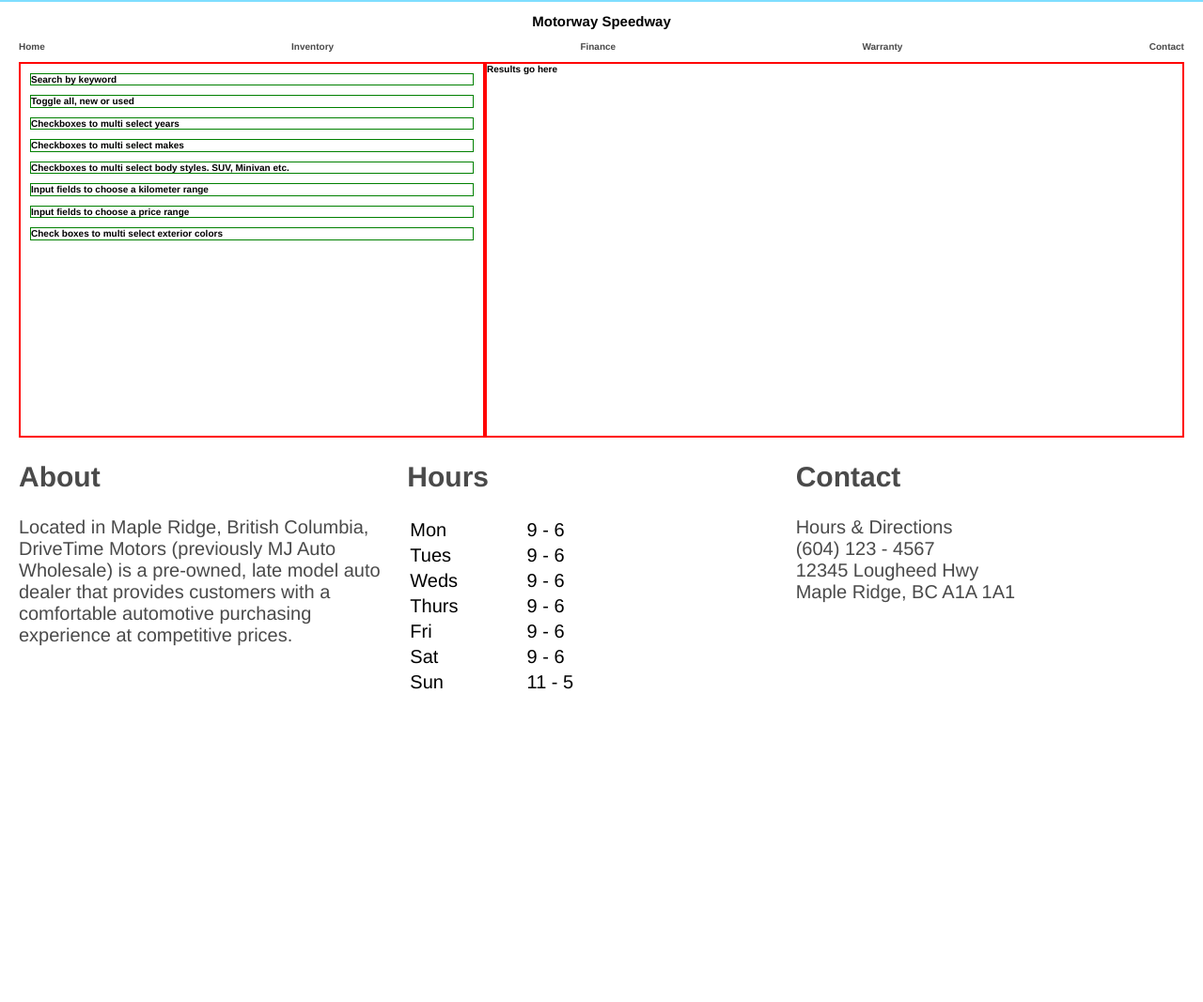
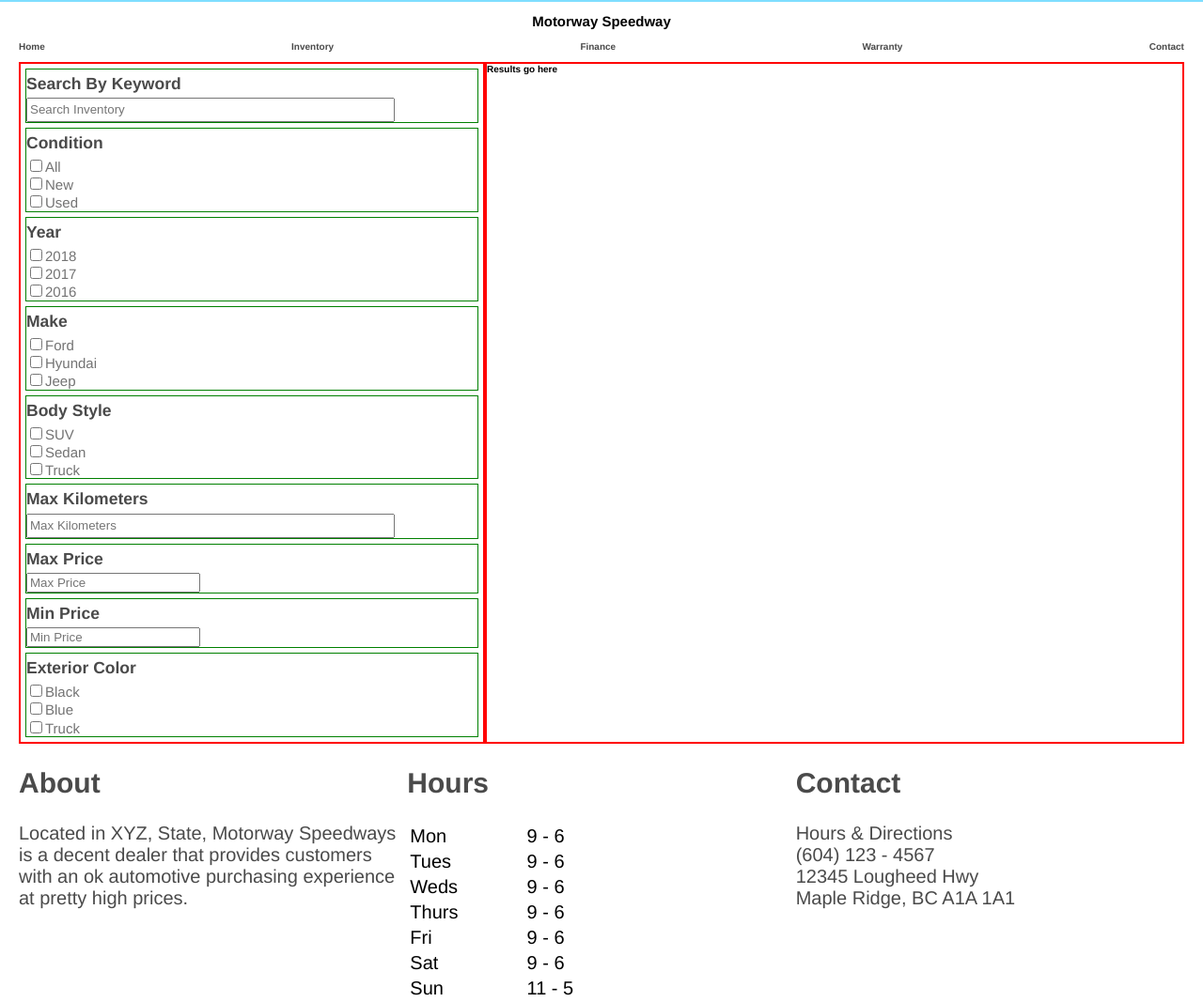
Before and after one commit to AlexMac7/dealership-grid-layout, a plain HTML site: page index.html in a window 1280 px wide. Shown: the whole page at 94% size. Before the commit the page ends 800 px from the top, so only its background shows below. Drawn offline with Linux system fonts and the light colour scheme.

Commit message:
Finish basics for filters
They don’t have all the fields for each filter yet and a few other todos

```diff
--- a/index.html
+++ b/index.html
@@ -38,14 +38,62 @@
 
     <section class="hero">
         <div class="filters">
-            <div class="filters__item search">Search by keyword</div>
-            <div class="filters__item condition">Toggle all, new or used</div>
-            <div class="filters__item year">Checkboxes to multi select years</div>
-            <div class="filters__item make">Checkboxes to multi select makes</div>
-            <div class="filters__item bodyStyle">Checkboxes to multi select body styles. SUV, Minivan etc.</div>
-            <div class="filters__item mileage">Input fields to choose a kilometer range</div>
-            <div class="filters__item price">Input fields to choose a price range</div>
-            <div class="filters__item exteriorColor">Check boxes to multi select exterior colors</div>
+            <div class="filters__block">
+                <h3 class="filters__title">Search By Keyword</h3>
+                <input class="filters__search" type="text" placeholder="Search Inventory" name="search" />
+            </div>
+            <div class="filters__block">
+                <h3 class="filters__title">Condition</h3>
+                <ul class="filters__list">
+                    <li class="filters__item"><input class="filters__condition" type="checkbox" name="all">All</input></li>
+                    <li class="filters__item"><input class="filters__condition" type="checkbox" name="new">New</input></li>
+                    <li class="filters__item"><input class="filters__condition" type="checkbox" name="used">Used</input></li>
+                </ul>
+            </div>
+            <div class="filters__block year">
+                <h3 class="filters__title">Year</h3>
+                <ul class="filters__list">
+                    <li class="filters__item"><input class="filters__year" type="checkbox" name="2018">2018</input></li>
+                    <li class="filters__item"><input class="filters__year" type="checkbox" name="2017">2017</input></li>
+                    <li class="filters__item"><input class="filters__year" type="checkbox" name="2016">2016</input></li>
+                </ul>
+            </div>
+            <div class="filters__block make">
+                <h3 class="filters__title">Make</h3>
+                <ul class="filters__list">
+                    <li class="filters__item"><input class="filters__make" type="checkbox" name="ford">Ford</input></li>
+                    <li class="filters__item"><input class="filters__make" type="checkbox" name="hyundai">Hyundai</input></li>
+                    <li class="filters__item"><input class="filters__make" type="checkbox" name="jeep">Jeep</input></li>
+                </ul>
+            </div>
+            <div class="filters__block bodyStyle">
+                <h3 class="filters__title">Body Style</h3>
+                <ul class="filters__list">
+                    <li class="filters__item"><input class="filters__bodyStyle" type="checkbox" name="suv">SUV</input></li>
+                    <li class="filters__item"><input class="filters__bodyStyle" type="checkbox" name="sedan">Sedan</input></li>
+                    <li class="filters__item"><input class="filters__bodyStyle" type="checkbox" name="Truck">Truck</input></li>
+                </ul>
+            </div>
+            <div class="filters__block maxKilometers">
+                <h3 class="filters__title">Max Kilometers</h3>
+                <input class="filters__maxKilometers" type="text" placeholder="Max Kilometers" name="max-kilometers" />
+            </div>
+            <div class="filters__block minPrice">
+                <h3 class="filters__title">Max Price</h3>
+                <input class="filters__maxPrice" type="text" placeholder="Max Price" name="max-Price" />
+            </div>
+            <div class="filters__block minPrice">
+                <h3 class="filters__title">Min Price</h3>
+                <input class="filters__minPrice" type="text" placeholder="Min Price" name="min-Price" />
+            </div>
+            <div class="filters__block exteriorColor">
+                <h3 class="filters__title">Exterior Color</h3>
+                <ul class="filters__list">
+                    <li class="filters__item"><input class="filters__exteriorColor" type="checkbox" name="black">Black</input></li>
+                    <li class="filters__item"><input class="filters__exteriorColor" type="checkbox" name="blue">Blue</input></li>
+                    <li class="filters__item"><input class="filters__exteriorColor" type="checkbox" name="Red">Truck</input></li>
+                </ul>
+            </div>
         </div>
         <div class="results">
             Results go here
@@ -56,7 +104,7 @@
         <div class="footer__column">
             <h2 class="footer__title">About</h2>
             <p class="footer__about">
-                Located in Maple Ridge, British Columbia, DriveTime Motors (previously MJ Auto Wholesale) is a pre-owned, late model auto dealer that provides customers with a comfortable automotive purchasing experience at competitive prices.
+                Located in XYZ, State, Motorway Speedways is a decent dealer that provides customers with an ok automotive purchasing experience at pretty high prices.
             </p>
         </div>
         <div class="footer__column">
--- a/styles.css
+++ b/styles.css
@@ -57,9 +57,34 @@ body {
 .filters {
     border: solid 2px red; /* todo remove */
 }
+.filters__block {
+    border: solid 1px green; /* todo remove */
+    margin: .5rem;
+    font-size: 1.5rem;
+}
+.filters__title {
+    margin: .5rem 0;
+    font-weight: var(--heavy-font-weight);
+    color: var(--grey-text)
+}
+.filters__search {
+    font-weight: var(--normal-font-weight);
+    line-height: 2rem;
+    width: 80%;
+}
+.filters__list {
+    padding: 0;
+    margin: 0;
+}
 .filters__item {
-    border: solid 1px green; /* todo remove */
-    margin: 1rem;
+    list-style: none;
+    font-weight: var(--normal-font-weight);
+    color: var(--light-grey-text);
+}
+.filters__maxKilometers {
+    font-weight: var(--normal-font-weight);
+    line-height: 2rem;
+    width: 80%;
 }
 .results {
     border: solid 2px red; /* todo remove */
```
